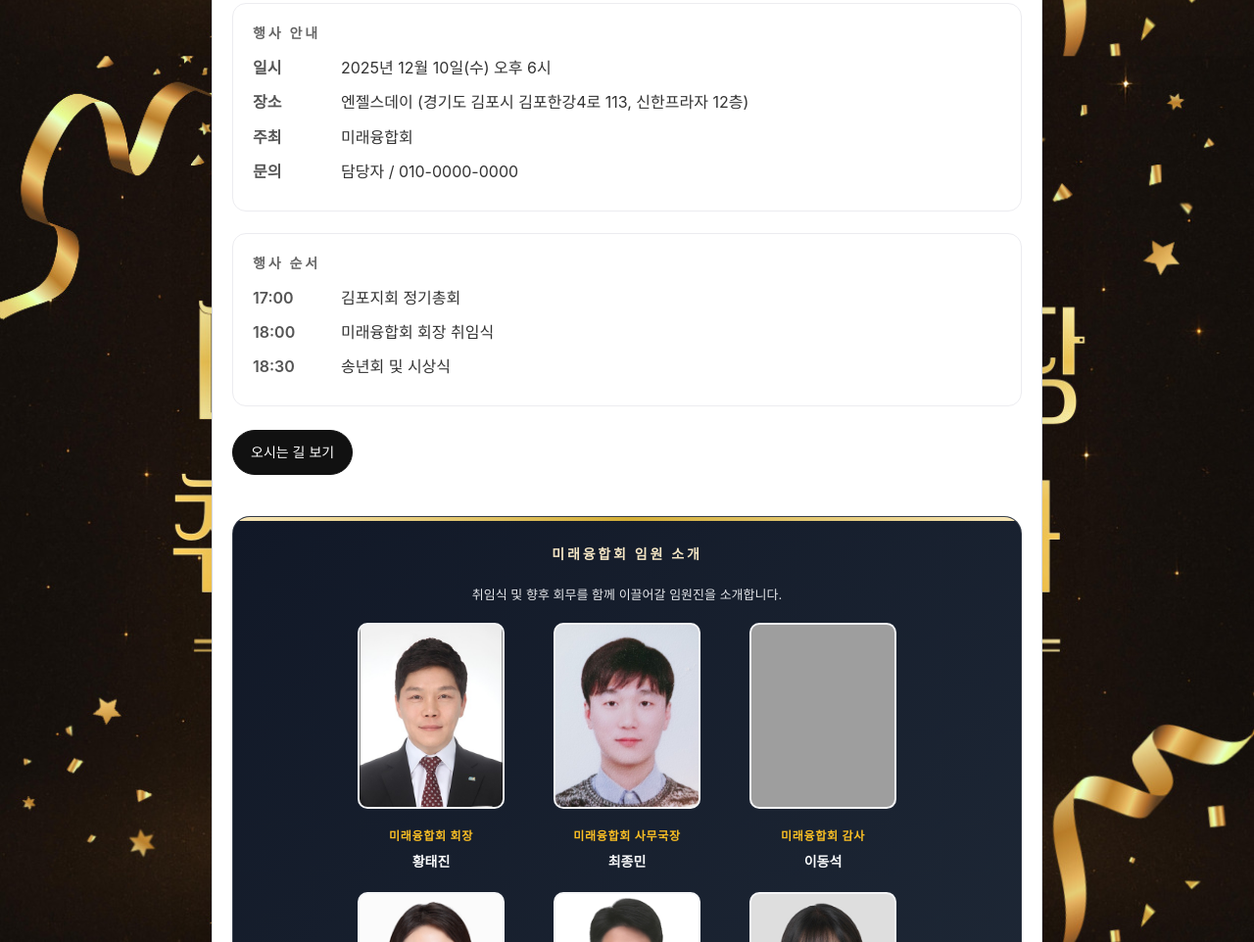
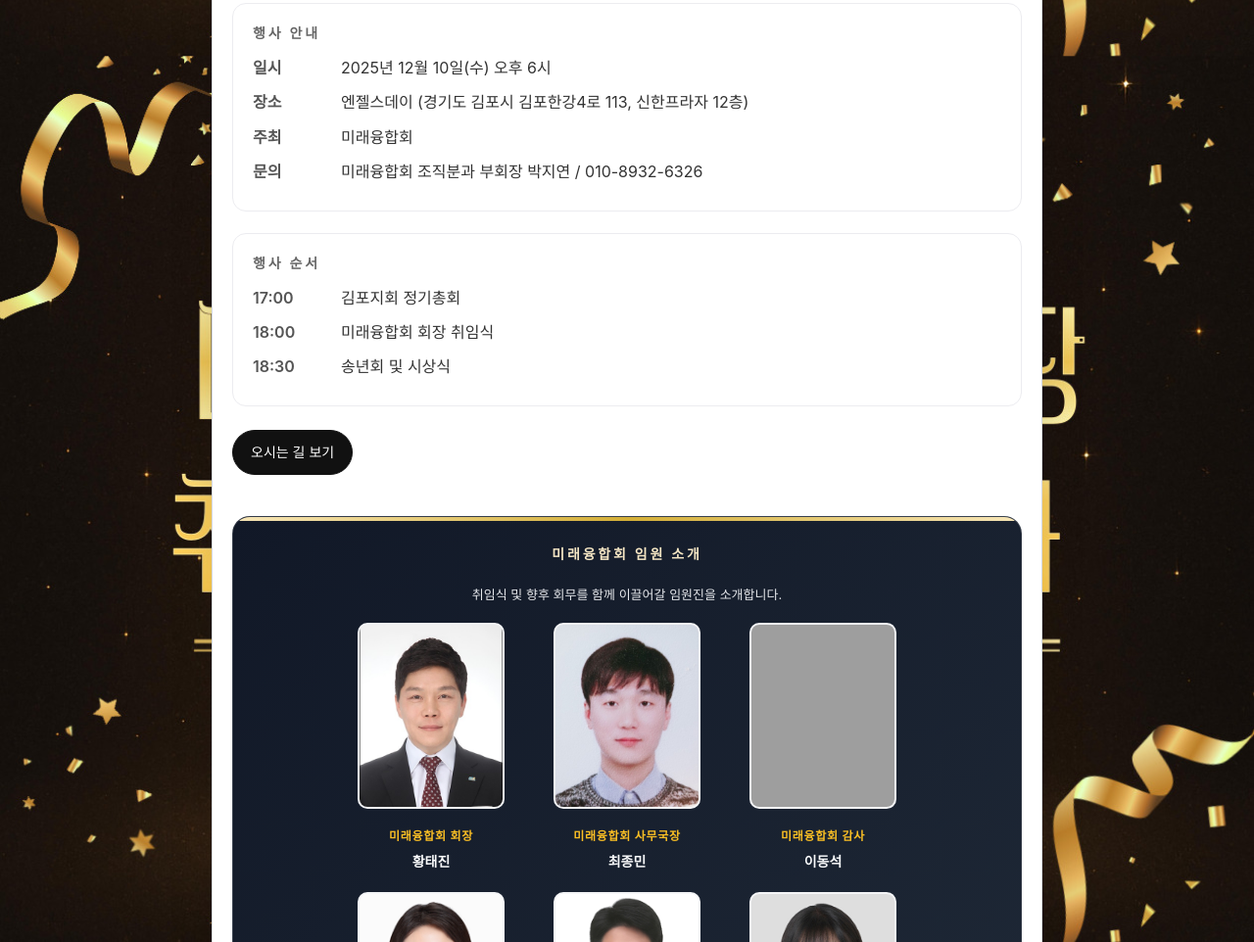
Before and after one commit to dantanmoco/-, a plain HTML site: page index.html in a window 1280 px wide. Shown: the part 1753-2715 px from the top of the page at 98% size. Drawn offline with Linux system fonts and the light colour scheme; grey boxes are pictures that could not be loaded.

Commit message:
Update index.html

```diff
--- a/index.html
+++ b/index.html
@@ -377,7 +377,7 @@
 
         <div class="info-row">
           <div class="label">문의</div>
-          <div class="value">담당자 / 010-0000-0000</div>
+          <div class="value">미래융합회 조직분과 부회장 박지연 / 010-8932-6326</div>
         </div>
       </section>
 
```
